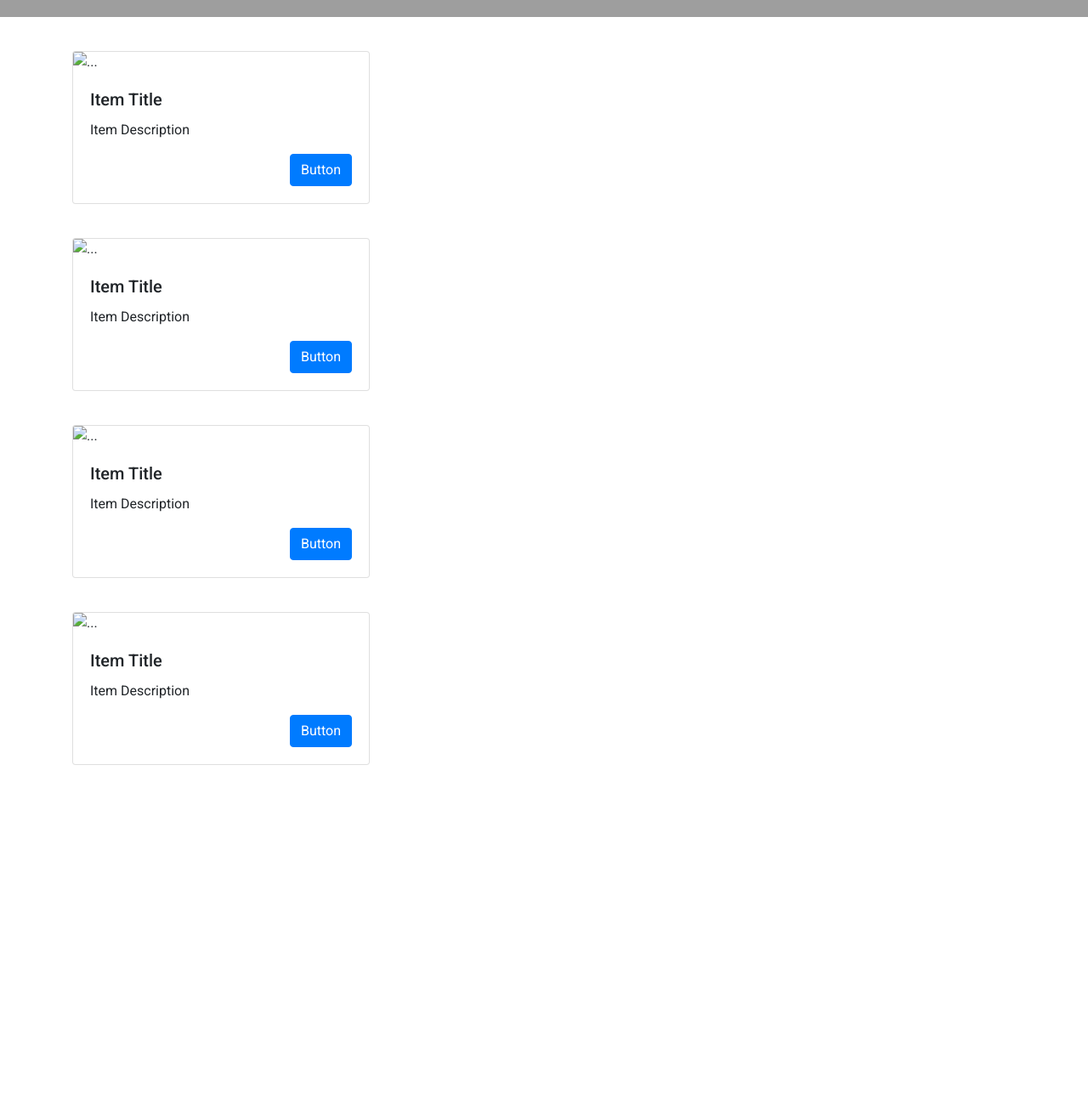
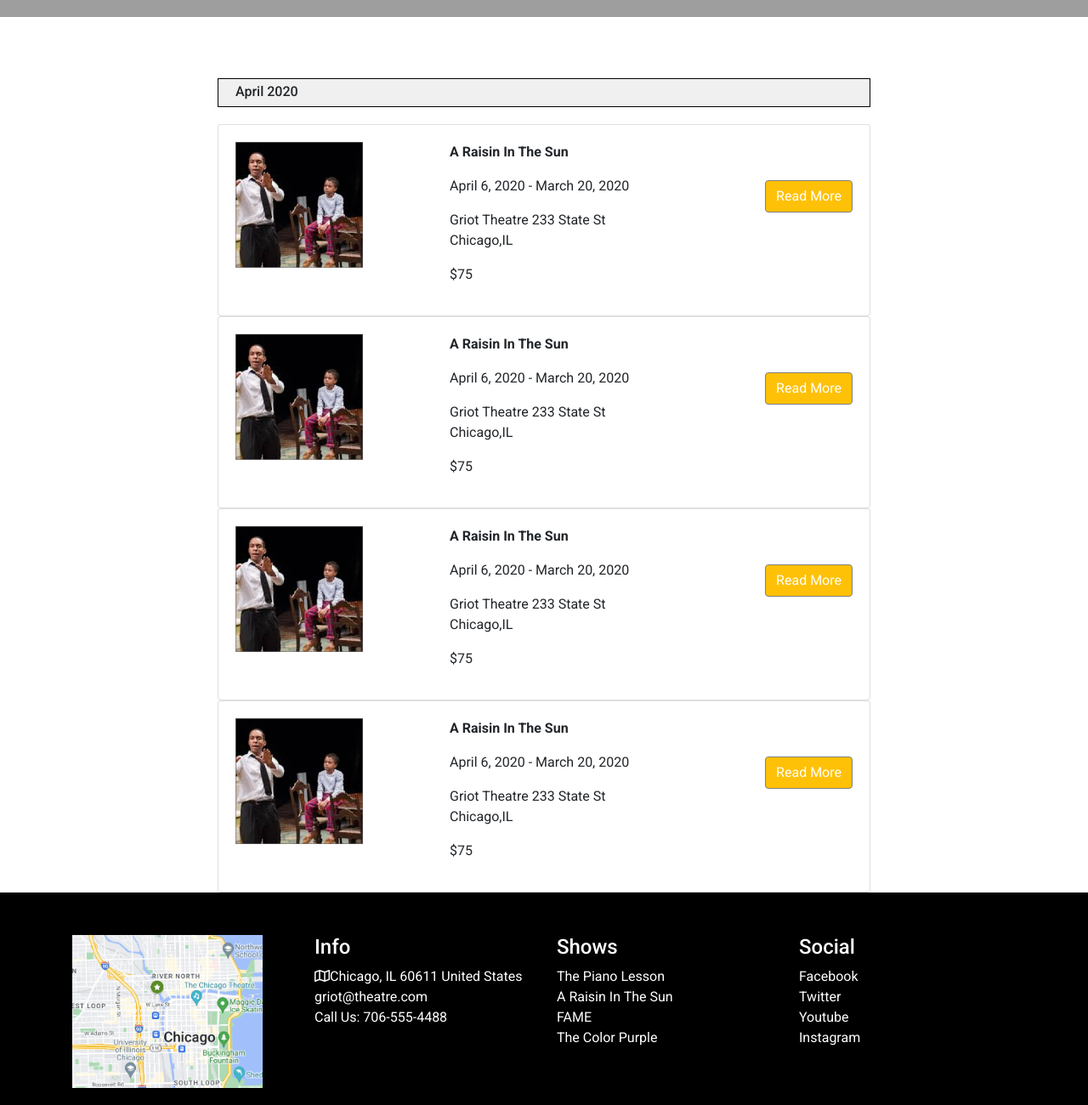
Before and after one commit to helloren9/theatre_mock, a plain HTML site: page index.html in a window 1280 px wide. Shown: the part 460-1760 px from the top of the page at 85% size. Before the commit the page ends 1392 px from the top, so only its background shows below. Drawn offline with nearby package versions, Linux system fonts and the light colour scheme; grey boxes are pictures that could not be loaded.

Commit message:
Add files via upload

```diff
--- a/index.html
+++ b/index.html
@@ -4,10 +4,12 @@
     <meta charset="utf-8">
     <meta name="viewport" content="width=device-width, initial-scale=1, shrink-to-fit=no">
     <link rel="stylesheet" href="https://cdn.jsdelivr.net/npm/bootstrap@4.4.1/dist/css/bootstrap.min.css" integrity="sha384-Vkoo8x4CGsO3+Hhxv8T/Q5PaXtkKtu6ug5TOeNV6gBiFeWPGFN9MuhOf23Q9Ifjh" crossorigin="anonymous">
+    <script src="https://kit.fontawesome.com/d296ffd439.js" crossorigin="anonymous"></script>
     <link rel="preconnect" href="https://fonts.gstatic.com" crossorigin>
     <link href="https://fonts.googleapis.com/css2?family=Roboto:wght@100;300;400;500;700&display=swap" rel="stylesheet">
     <link rel="stylesheet" href="style.css">
     <title>Griot Theatre</title>
+
 
 </head>
 <body>
@@ -47,75 +49,124 @@
         </div>
     </div>
 
-    <div class="d-flex flex-column">
-        <div class="p-2">
-            <div class="container">
-                <div class="row">
-                  <div class="col-md-4 mb-4">
-                    <div class="card">
-                      <img src="your-image-url.jpg" class="card-img-top" alt="...">
-                      <div class="card-body d-flex flex-column">
-                        <h5 class="card-title">Item Title</h5>
-                        <p class="card-text flex-grow-1">Item Description</p>
-                        <a href="#" class="btn btn-primary align-self-end">Button</a>
-                      </div>
-                    </div>
-                  </div>
+    <div class="month">
+        <div class="info">
+            <h6>April 2020</h6>
+        </div>
+    </div>
+
+    <div class="card">
+        <div class="card-body">
+            <div class="row">
+                <div class="col-md-4">
+                    <img src="images/a-raisin-in-the-sun-theater-1.png" class="img-fluid" alt="Image">
                 </div>
-              </div>
+                <div class="col-md-4">
+                    <p class="play-title">A Raisin In The Sun</p>
+                    <p>April 6, 2020 - March 20, 2020</p>
+                    <p>Griot Theatre 233 State St Chicago,IL</p>
+                    <p>$75</p>
+                </div>
+                <div class="col-md-4 text-right">
+                    <button class="btn btn-warning">Read More</button>
+                </div>
+            </div>
         </div>
-        <div class="p-2">
-            <div class="container">
-                <div class="row">
-                  <div class="col-md-4 mb-4">
-                    <div class="card">
-                      <img src="your-image-url.jpg" class="card-img-top" alt="...">
-                      <div class="card-body d-flex flex-column">
-                        <h5 class="card-title">Item Title</h5>
-                        <p class="card-text flex-grow-1">Item Description</p>
-                        <a href="#" class="btn btn-primary align-self-end">Button</a>
-                      </div>
-                    </div>
-                  </div>
+    </div>
+
+    <div class="card">
+        <div class="card-body">
+            <div class="row">
+                <div class="col-md-4">
+                    <img src="images/a-raisin-in-the-sun-theater-1.png" class="img-fluid" alt="Image">
                 </div>
-              </div>
+                <div class="col-md-4">
+                    <p class="play-title">A Raisin In The Sun</p>
+                    <p>April 6, 2020 - March 20, 2020</p>
+                    <p>Griot Theatre 233 State St Chicago,IL</p>
+                    <p>$75</p>
+                </div>
+                <div class="col-md-4 text-right">
+                    <button class="btn btn-warning">Read More</button>
+                </div>
+            </div>
         </div>
-        <div class="p-2">
-            <div class="container">
-                <div class="row">
-                  <div class="col-md-4 mb-4">
-                    <div class="card">
-                      <img src="your-image-url.jpg" class="card-img-top" alt="...">
-                      <div class="card-body d-flex flex-column">
-                        <h5 class="card-title">Item Title</h5>
-                        <p class="card-text flex-grow-1">Item Description</p>
-                        <a href="#" class="btn btn-primary align-self-end">Button</a>
-                      </div>
-                    </div>
-                  </div>
+    </div>
+
+    <div class="card">
+        <div class="card-body">
+            <div class="row">
+                <div class="col-md-4">
+                    <img src="images/a-raisin-in-the-sun-theater-1.png" class="img-fluid" alt="Image">
                 </div>
-              </div>
+                <div class="col-md-4">
+                    <p class="play-title">A Raisin In The Sun</p>
+                    <p>April 6, 2020 - March 20, 2020</p>
+                    <p>Griot Theatre 233 State St Chicago,IL</p>
+                    <p>$75</p>
+                </div>
+                <div class="col-md-4 text-right">
+                    <button class="btn btn-warning">Read More</button>
+                </div>
+            </div>
         </div>
-        <div class="p-2">
-            <div class="container">
-                <div class="row">
-                  <div class="col-md-4 mb-4">
-                    <div class="card">
-                      <img src="your-image-url.jpg" class="card-img-top" alt="...">
-                      <div class="card-body d-flex flex-column">
-                        <h5 class="card-title">Item Title</h5>
-                        <p class="card-text flex-grow-1">Item Description</p>
-                        <a href="#" class="btn btn-primary align-self-end">Button</a>
-                      </div>
-                    </div>
-                  </div>
+    </div>
+
+    <div class="card">
+        <div class="card-body">
+            <div class="row">
+                <div class="col-md-4">
+                    <img src="images/a-raisin-in-the-sun-theater-1.png" class="img-fluid" alt="Image">
                 </div>
-              </div>
+                <div class="col-md-4">
+                    <p class="play-title">A Raisin In The Sun</p>
+                    <p>April 6, 2020 - March 20, 2020</p>
+                    <p>Griot Theatre 233 State St Chicago,IL</p>
+                    <p>$75</p>
+                </div>
+                <div class="col-md-4 text-right">
+                    <button class="btn btn-warning">Read More</button>
+                </div>
+            </div>
         </div>
-      </div>
+    </div>
 
+    <footer class="footer">
+        <div class="container">
+            <div class="row">
+                <div class="col-md-3">
+                    <img src="images/map.PNG" alt="Footer Image" class="map-img">
+                </div>
 
-
+                <div class="col-md-3">
+                    <h5>Info</h5>
+                    <ul class="list-unstyled">
+                        <li><i class="fa-regular fa-map"></i>Chicago, IL 60611 United States</li>
+                        <li>griot@theatre.com</li>
+                        <li>Call Us: 706-555-4488</li>
+                    </ul>
+                </div>
+                <div class="col-md-3">
+                    <h5>Shows</h5>
+                    <ul class="list-unstyled">
+                        <li>The Piano Lesson</li>
+                        <li>A Raisin In The Sun</li>
+                        <li>FAME</li>
+                        <li>The Color Purple</li>
+                    </ul>
+                </div>
+                <div class="col-md-3">
+                    <h5>Social</h5>
+                    <ul class="list-unstyled">
+                        <li>Facebook</li>
+                        <li>Twitter</li>
+                        <li>Youtube</li>
+                        <li>Instagram</li>
+                    </ul>
+                </div>
+            </div>
+        </div>
+    </footer>
 
 
     <script src="https://code.jquery.com/jquery-3.3.1.slim.min.js" integrity="sha384-q8i/X+965DzO0rT7abK41JStQIAqVgRVzpbzo5smXKp4YfRvH+8abtTE1Pi6jizo" crossorigin="anonymous"></script>
--- a/style.css
+++ b/style.css
@@ -30,3 +30,55 @@ body {
 #cards {
     margin: auto;
 }
+
+.card {
+    width: 60%;
+    margin: auto;
+}
+
+.img-fluid {
+    width: 150px;
+    height: auto;
+}
+
+.btn {
+    margin-top: 45px;
+    color: white;
+    border: 1px solid gray;
+}
+
+.info {
+    width: 60%;
+    margin: auto;
+    background-color: #f0f0f0;
+    border: 1px solid black;
+}
+
+.month {
+    padding-top: 40px;
+    padding-bottom: 20px;
+}
+
+.play-title {
+    font-weight: bold;
+}
+
+h6 {
+    padding-top: 5px;
+    padding-left: 20px;
+}
+
+.footer {
+    height: 250px;
+    background-color: black;
+    color: white;
+    padding-top: 50px;
+}
+
+.map-img {
+    height: 180px;
+}
+
+h5 {
+    font-size: 24px;
+}
```
Also changed, not shown: images/map.PNG (added).
